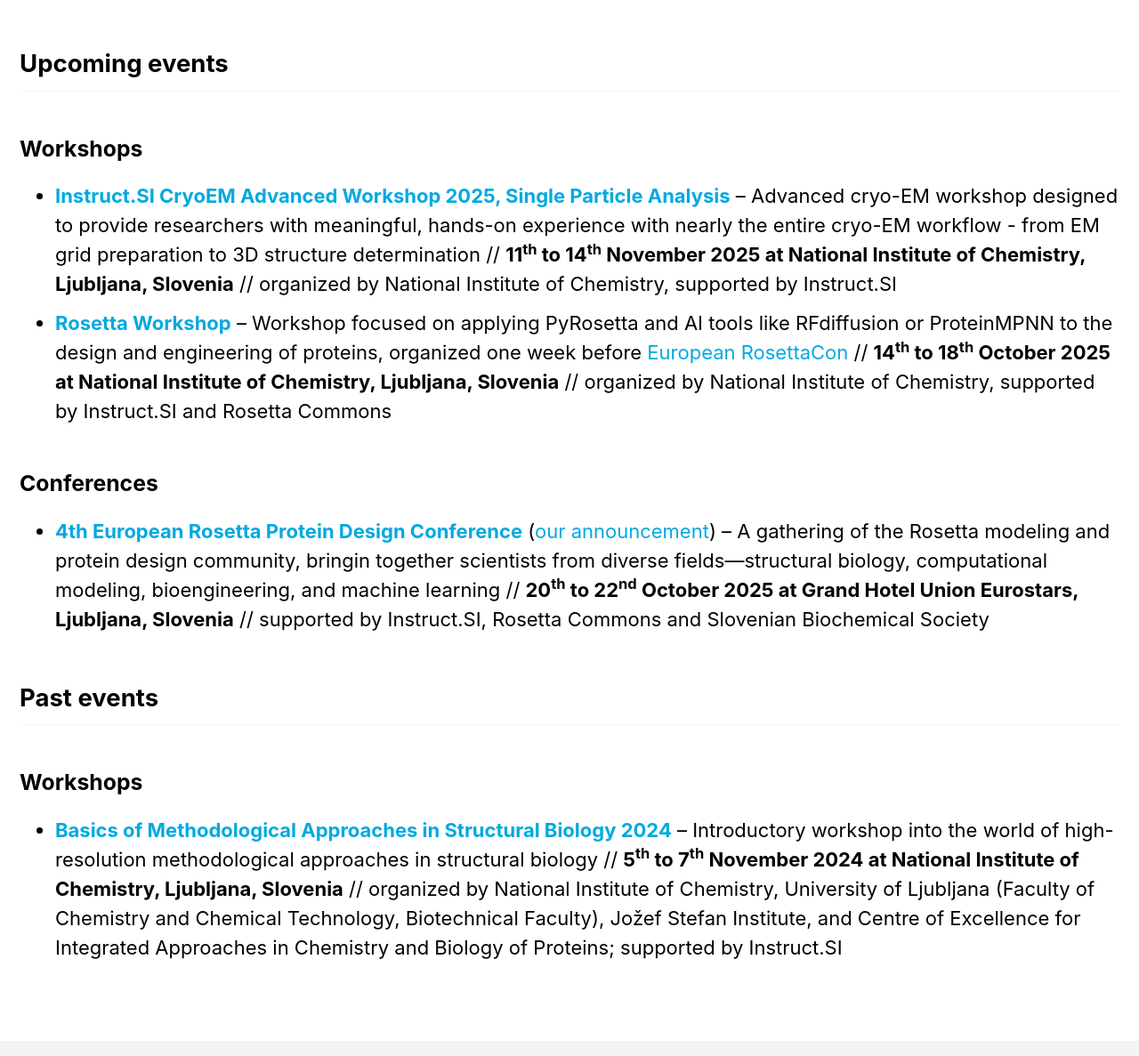
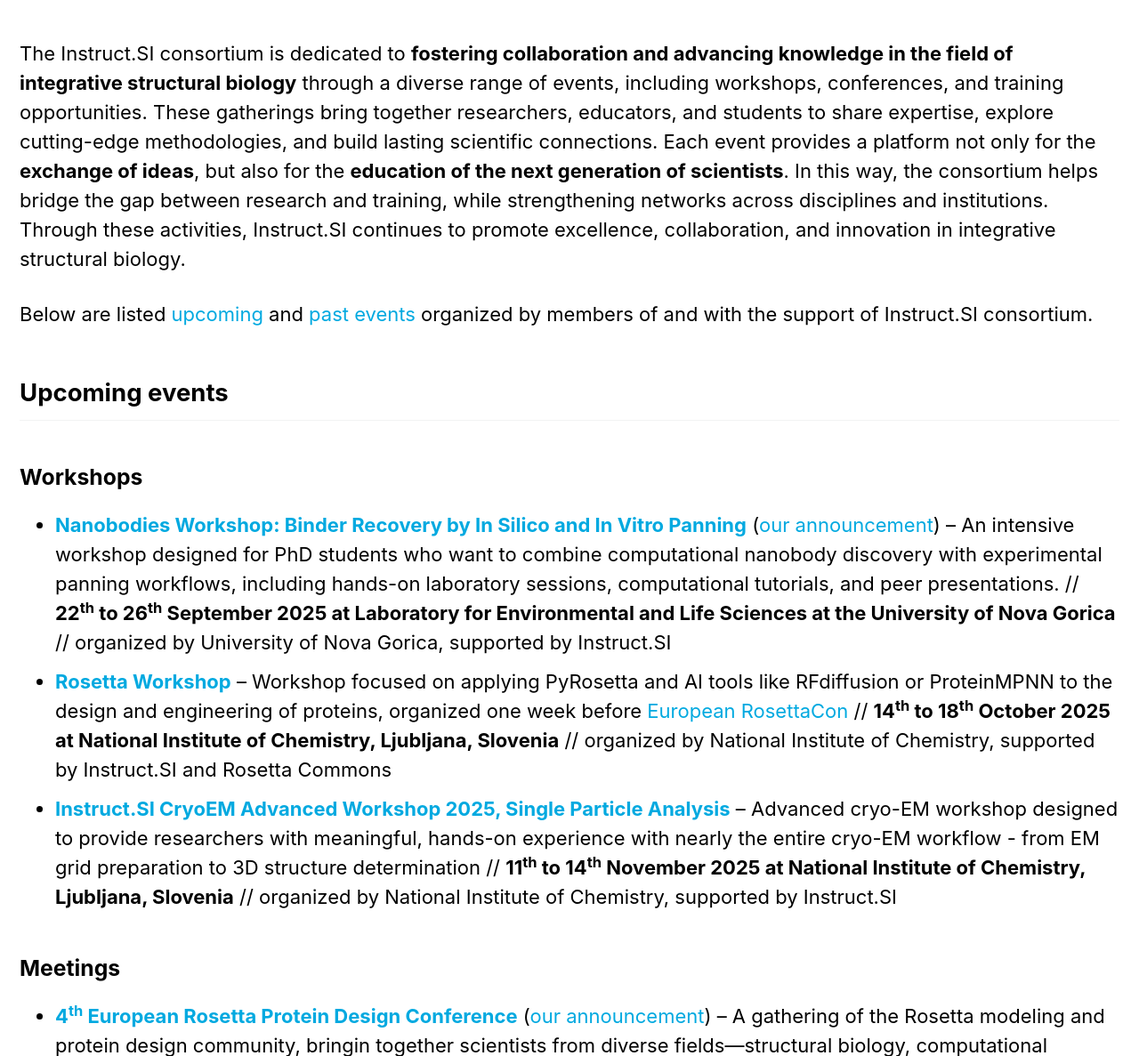
Before and after one commit to InstructSI/instructsi.github.io, a Jekyll site: the page built from _pages/events.md, in a window 1280 px wide and 1400 px high, scrolled down 240 px. Shown: the part 213-1400 px from the top of the window at 89% size. Built offline with Jekyll 4.4.1, drawn with Linux system fonts in a browser that asks for light colours; cached includes are drawn as plain includes; some of the changed text lies outside the part shown.

Commit message:
- additions to Events - included Events in the menu

```diff
--- a/_data/navigation.yml
+++ b/_data/navigation.yml
@@ -6,5 +6,7 @@
     url: /infrastructure/
   - title: "Posts"
     url: /categories/
+  - title: "Events"
+    url: /events/
   - title: "SPA2025"
     url: /spa2025/
--- a/_pages/events.md
+++ b/_pages/events.md
@@ -15,20 +15,31 @@
   overlay_filter: 0.25 # same as adding a set level of opacity to a black background
 ---
 
+The Instruct.SI consortium is dedicated to **fostering collaboration and advancing knowledge in the field of integrative structural biology** through a diverse range of events, including workshops, conferences, and training opportunities. These gatherings bring together researchers, educators, and students to share expertise, explore cutting-edge methodologies, and build lasting scientific connections. Each event provides a platform not only for the **exchange of ideas**, but also for the **education of the next generation of scientists**. In this way, the consortium helps bridge the gap between research and training, while strengthening networks across disciplines and institutions. Through these activities, Instruct.SI continues to promote excellence, collaboration, and innovation in integrative structural biology.
+
+Below are listed [upcoming](/events/#upcoming-events) and [past events](/events/#past-events) organized by members of and with the support of Instruct.SI consortium.
 
 ## Upcoming events
 
 ### Workshops
 
+- [**Nanobodies Workshop: Binder Recovery by In Silico and In Vitro Panning**](https://indico.ijs.si/event/2966/) ([our announcement](/events/nanobodies_workshop_2025/)) – An intensive workshop designed for PhD students who want to combine computational nanobody discovery with experimental panning workflows, including hands-on laboratory sessions, computational tutorials, and peer presentations. // **22<sup>th</sup> to 26<sup>th</sup> September 2025 at Laboratory for Environmental and Life Sciences at the University of Nova Gorica** // organized by University of Nova Gorica, supported by Instruct.SI
+- [**Rosetta Workshop**](/events/rosetta_workshop_2025) – Workshop focused on applying PyRosetta and AI tools like RFdiffusion or ProteinMPNN to the design and engineering of proteins, organized one week before [European RosettaCon](https://instruct-eric.si/events/rosetta_con_2025/) // **14<sup>th</sup> to 18<sup>th</sup> October 2025 at National Institute of Chemistry, Ljubljana, Slovenia** // organized by National Institute of Chemistry, supported by Instruct.SI and Rosetta Commons
 - [**Instruct.SI CryoEM Advanced Workshop 2025, Single Particle Analysis**](/spa2025/) – Advanced cryo-EM workshop designed to provide researchers with meaningful, hands-on experience with nearly the entire cryo-EM workflow - from EM grid preparation to 3D structure determination // **11<sup>th</sup> to 14<sup>th</sup> November 2025 at National Institute of Chemistry, Ljubljana, Slovenia** // organized by National Institute of Chemistry, supported by Instruct.SI
-- [**Rosetta Workshop**](/events/rosetta_workshop_2025) – Workshop focused on applying PyRosetta and AI tools like RFdiffusion or ProteinMPNN to the design and engineering of proteins, organized one week before [European RosettaCon](https://instruct-eric.si/events/rosetta_con_2025/) // **14<sup>th</sup> to 18<sup>th</sup> October 2025 at National Institute of Chemistry, Ljubljana, Slovenia** // organized by National Institute of Chemistry, supported by Instruct.SI and Rosetta Commons
 
-### Conferences
+### Meetings
 
-- [**4th European Rosetta Protein Design Conference**](https://europeanrosettacon.org/) ([our announcement]((https://instruct-eric.si/events/rosetta_con_2025/))) – A gathering of the Rosetta modeling and protein design community, bringin together scientists from diverse fields—structural biology, computational modeling, bioengineering, and machine learning // **20<sup>th</sup> to 22<sup>nd</sup> October 2025 at Grand Hotel Union Eurostars, Ljubljana, Slovenia** // supported by Instruct.SI, Rosetta Commons and Slovenian Biochemical Society
+- [**4<sup>th</sup> European Rosetta Protein Design Conference**](https://europeanrosettacon.org/) ([our announcement]((https://instruct-eric.si/events/rosetta_con_2025/))) – A gathering of the Rosetta modeling and protein design community, bringin together scientists from diverse fields—structural biology, computational modeling, bioengineering, and machine learning // **20<sup>th</sup> to 22<sup>nd</sup> October 2025 at Grand Hotel Union Eurostars, Ljubljana, Slovenia** // supported by Instruct.SI, Rosetta Commons and Slovenian Biochemical Society
 
 ## Past events
 
 ### Workshops
 
+- [**GPCR Structure & Function**](/events/gpcr-structure-function-workshop-2024/) – On mechanism, structure, and interactions of G-protein-coupled receptors. // **10<sup>th</sup> December 2024 at Slovenian Academy of Sciences and Arts, Ljubljana, Slovenia** // organized as part of the Physiology Days 2024 by the Slovenian Academy of Sciences and Arts, Faculty of Medicine of the University of Ljubljana, Slovenian Physiological Society, supported by Instruct.SI
 - [**Basics of Methodological Approaches in Structural Biology 2024**](/bmasb204/) – Introductory workshop into the world of high-resolution methodological approaches in structural biology // **5<sup>th</sup> to 7<sup>th</sup> November 2024 at National Institute of Chemistry, Ljubljana, Slovenia** // organized by National Institute of Chemistry, University of Ljubljana (Faculty of Chemistry and Chemical Technology, Biotechnical Faculty), Jožef Stefan Institute, and Centre of Excellence for Integrated Approaches in Chemistry and Biology of Proteins; supported by Instruct.SI
+- [**Thyroid hormone cycle: biochemistry, structure, physiology, autoimmunity**](/events/thyroid-hormone-cycle-2024-workshop/) – Workshop with the aim to boost collaboration in thyroglobulin and thyroid hormone-related research. // **23<sup>rd</sup> October 2024 at Jožef Stefan Institute, Ljubljana, Slovenia** // organized by Jožef Stefan Institute, supported by Instruct.SI
+
+### Meetings
+
+- [**Structural biology in Slovenia and beyond**](/events/mini-symposium-structural-biology-slovenia-14may24/) – A mini-symposium celebrating membership of Slovenia in Instruct-ERIC, featuring lectures of Instruct-ERIC representatives and
+presentations of young Slovenian structural biologists (PhD students and early-career postdocs). // **14<sup>th</sup> May 2024 at National Institute of Chemistry, Ljubljana, Slovenia** // organized by Instruct.SI and Instruct-ERIC
```
